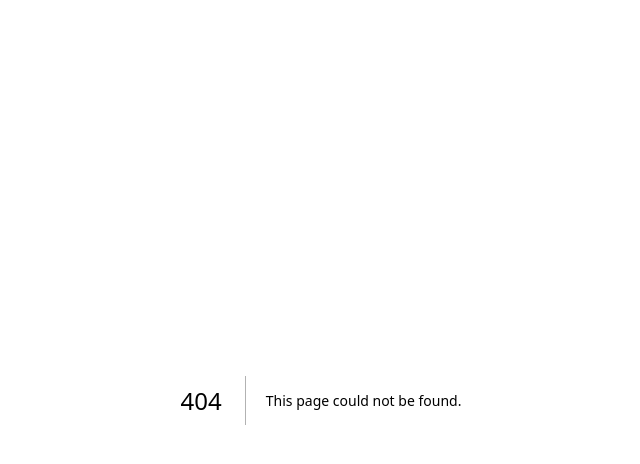
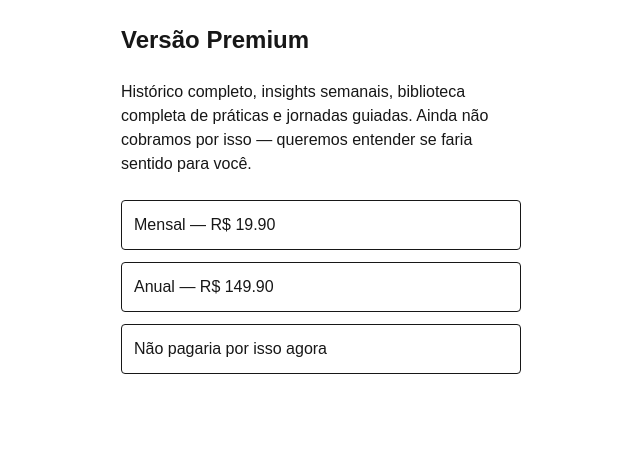
Before and after one commit to luisf66452/mulheres, a Next.js app: page /premium in a window 1280 px wide. Before the commit this address had no page. Shown: the top 464 px of the page, without its empty margins (319-959 px from the left). Built offline with nearby package versions, Linux system fonts and the light colour scheme.

Commit message:
feat: add payment-intent screen (no real checkout)

```diff
--- /dev/null
+++ b/src/app/premium/actions.ts
@@ -0,0 +1,17 @@
+'use server';
+
+import { createSupabaseServerClient } from '@/lib/supabase/server';
+
+export async function registrarIntencaoPagamento(planoEscolhido: string, precoHipotetico: number) {
+  const supabase = await createSupabaseServerClient();
+  const {
+    data: { user },
+  } = await supabase.auth.getUser();
+  if (!user) return;
+
+  await supabase.from('intencao_pagamento').insert({
+    usuaria_id: user.id,
+    plano_escolhido: planoEscolhido,
+    preco_hipotetico: precoHipotetico,
+  });
+}
--- /dev/null
+++ b/src/app/premium/page.tsx
@@ -0,0 +1,53 @@
+'use client';
+
+import { useState } from 'react';
+import { registrarIntencaoPagamento } from './actions';
+
+const OPCOES = [
+  { id: 'mensal', label: 'Mensal', preco: 19.9 },
+  { id: 'anual', label: 'Anual', preco: 149.9 },
+  { id: 'nenhum', label: 'Não pagaria por isso agora', preco: 0 },
+];
+
+export default function PremiumPage() {
+  const [escolhido, setEscolhido] = useState<string | null>(null);
+  const [enviado, setEnviado] = useState(false);
+
+  async function handleEscolher(id: string, preco: number) {
+    setEscolhido(id);
+    await registrarIntencaoPagamento(id, preco);
+    setEnviado(true);
+  }
+
+  if (enviado) {
+    return (
+      <main className="mx-auto max-w-md space-y-4 p-6">
+        <p>Obrigada! Isso nos ajuda a construir a versão completa do app.</p>
+        <a href="/checkin" className="block w-full rounded border p-3 text-center">
+          Voltar
+        </a>
+      </main>
+    );
+  }
+
+  return (
+    <main className="mx-auto max-w-md space-y-6 p-6">
+      <h1 className="text-2xl font-semibold">Versão Premium</h1>
+      <p>
+        Histórico completo, insights semanais, biblioteca completa de práticas e jornadas guiadas.
+        Ainda não cobramos por isso — queremos entender se faria sentido para você.
+      </p>
+      <div className="space-y-3">
+        {OPCOES.map((opcao) => (
+          <button
+            key={opcao.id}
+            onClick={() => handleEscolher(opcao.id, opcao.preco)}
+            className={`w-full rounded border p-3 text-left ${escolhido === opcao.id ? 'border-black' : ''}`}
+          >
+            {opcao.label} {opcao.preco > 0 && `— R$ ${opcao.preco.toFixed(2)}`}
+          </button>
+        ))}
+      </div>
+    </main>
+  );
+}
```
